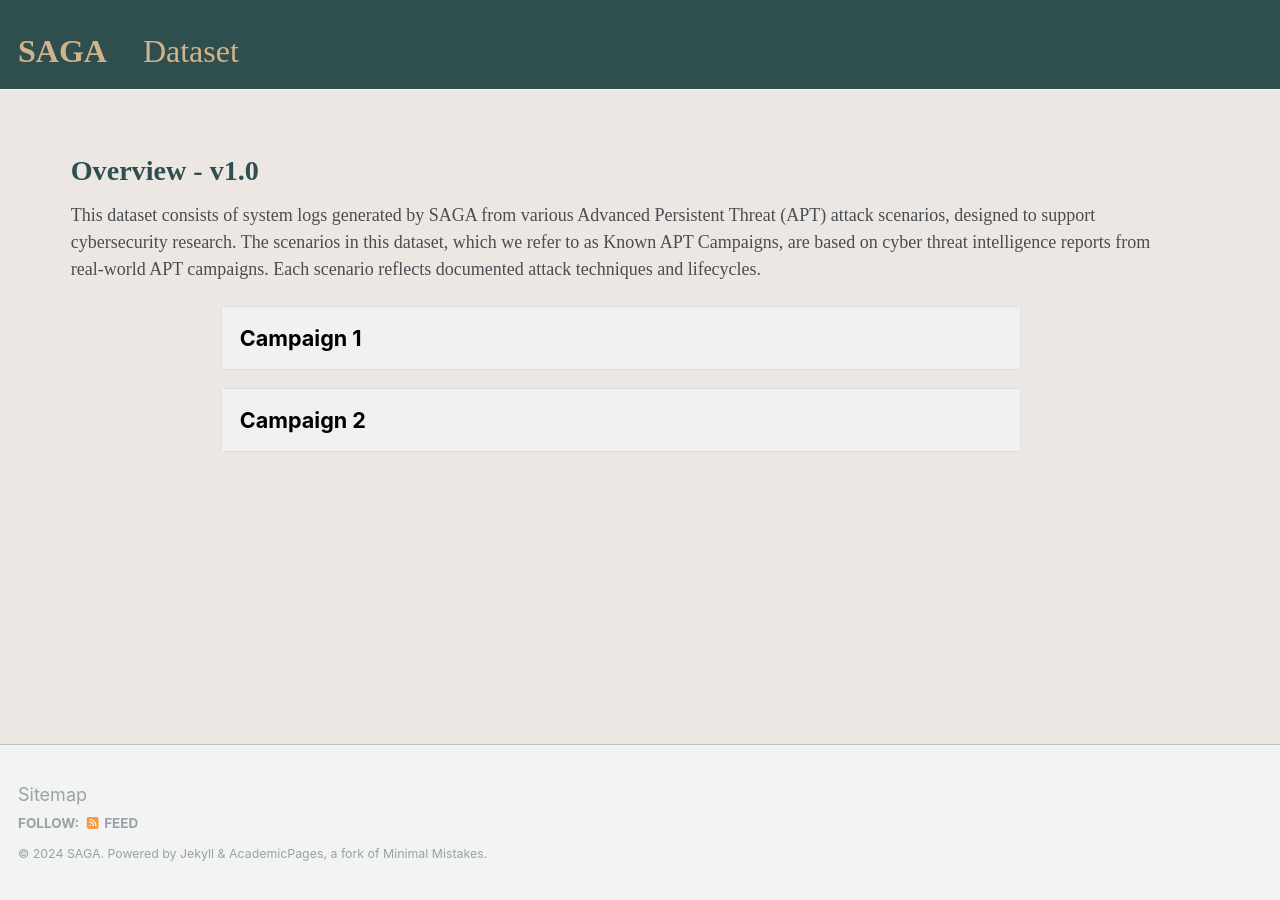
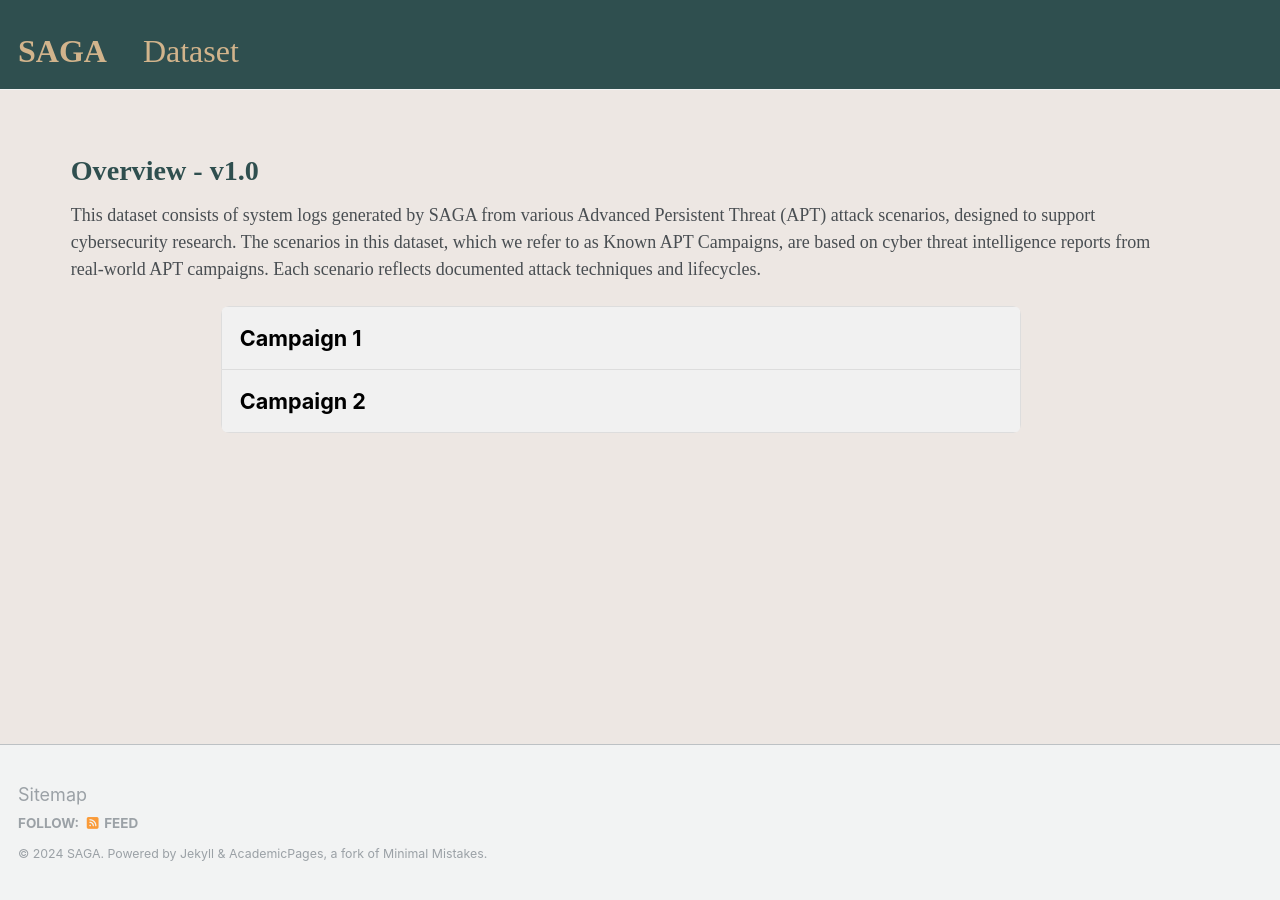
Before and after one commit to KKKK16/KKKK16.github.io, a Jekyll site: the page built from _pages/dataset_v1.md, in a window 1280 px wide. Built offline with Jekyll 4.4.1, drawn with Linux system fonts in a browser that asks for light colours.

Commit message:
Update _page.scss

```diff
--- a/_sass/_page.scss
+++ b/_sass/_page.scss
@@ -21,12 +21,24 @@
   width: 100%;
   max-width: 800px;
   margin: 0 auto;
+  border-radius: 8px; /* 增加整個手風琴的圓角 */
+  overflow: hidden;   /* 確保圓角生效 */
 }
 
 .accordion-item {
-  margin-bottom: 1rem;
   border: 1px solid #ddd;
-  border-radius: 4px;
+  border-top: none; /* 移除手風琴項目的上邊框，使它們相連 */
+}
+
+.accordion-item:first-child {
+  border-top: 1px solid #ddd; /* 為第一個項目添加上邊框 */
+  border-top-left-radius: 8px; /* 左上角圓角 */
+  border-top-right-radius: 8px; /* 右上角圓角 */
+}
+
+.accordion-item:last-child {
+  border-bottom-left-radius: 8px; /* 左下角圓角 */
+  border-bottom-right-radius: 8px; /* 右下角圓角 */
 }
 
 .accordion-header {
```
